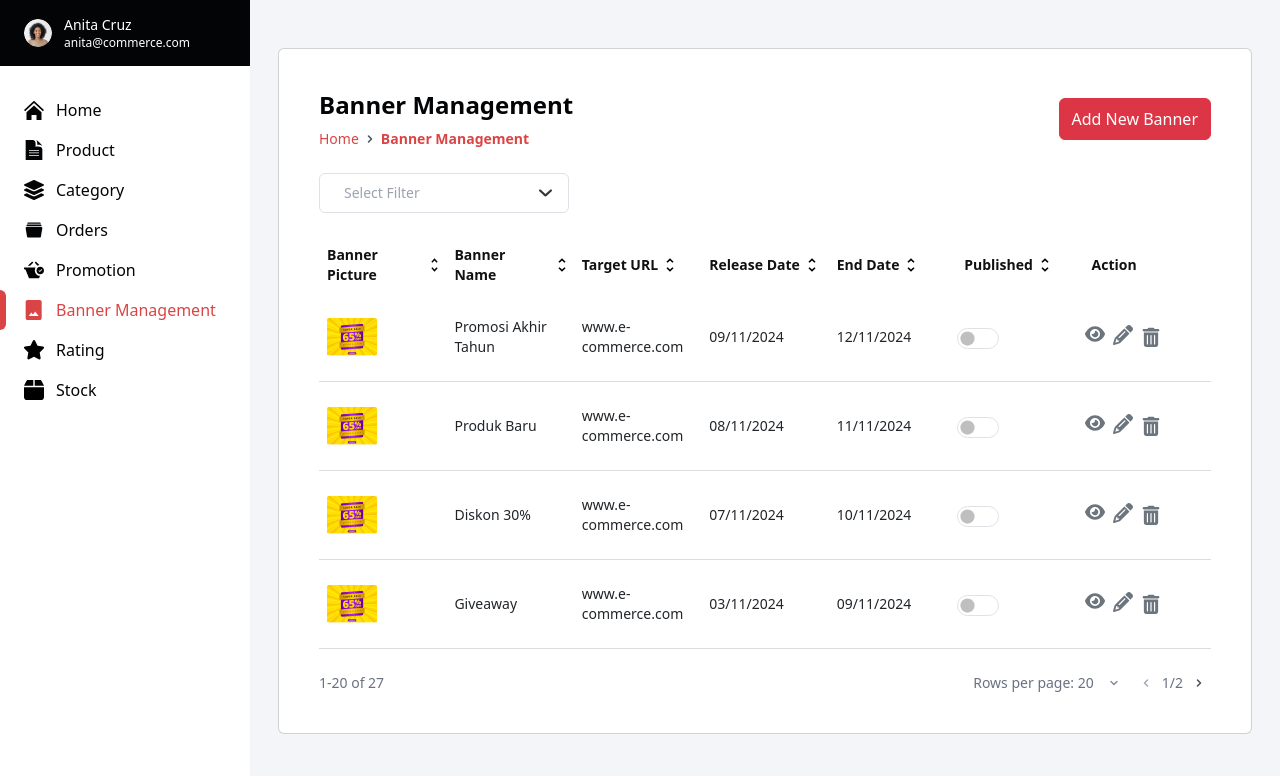
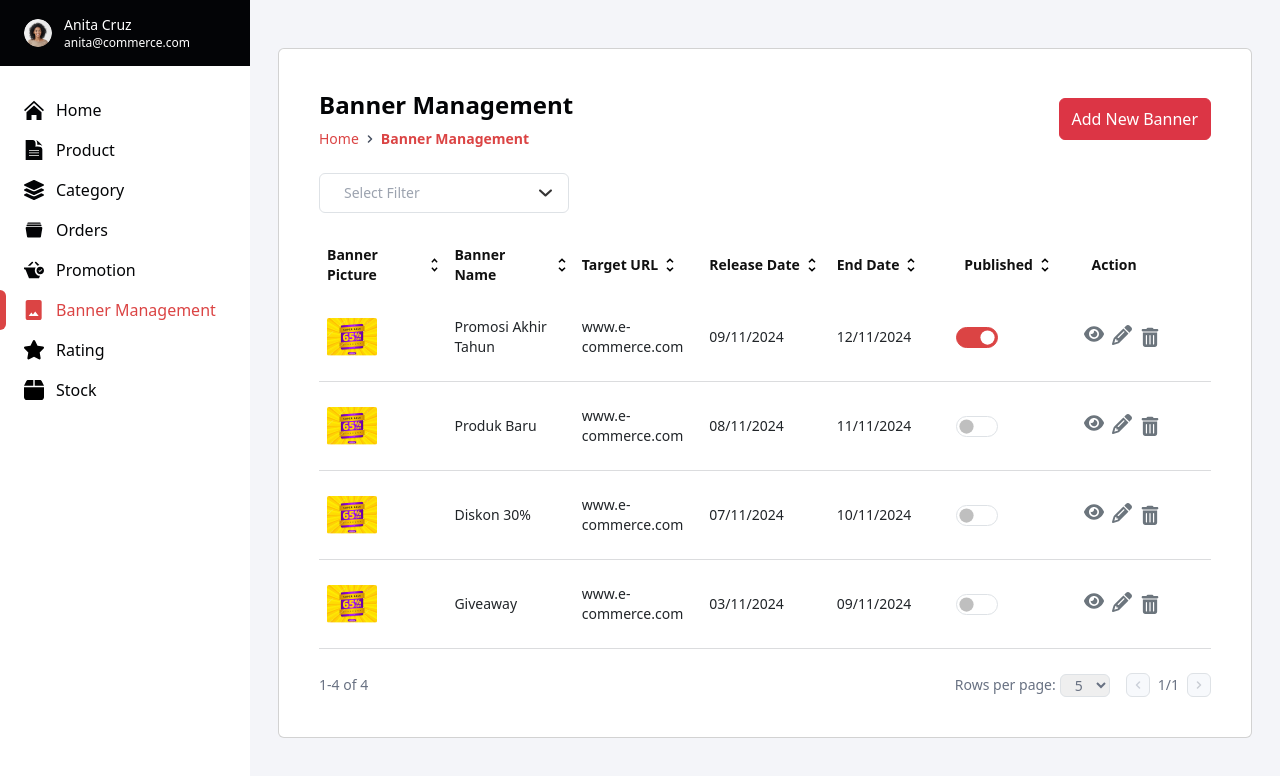
Before and after one commit to AchmadZahrulAZ/dashboard-ecommerce-kelompok-1, a React (Vite) app: page /banner in a window 1280 px wide. Shown: the top 776 px of the page. Built offline with nearby package versions, Linux system fonts and the light colour scheme.

Commit message:
feat: adding button for pagination banner, rating, stock

```diff
--- a/src/components/Banner/BannerListComponent.jsx
+++ b/src/components/Banner/BannerListComponent.jsx
@@ -1,9 +1,9 @@
-import React, { useState } from 'react';
+import React, { useState, useMemo } from 'react';
 import { Link } from 'react-router-dom';
 import DropdownIcon from '../../assets/icons/rating/DropdownBig.svg';
 import FilterIcon from '../../assets/icons/rating/Filter.svg';
-import Right from '../../assets/icons/rating/Right.svg';
-import PaginationChevronDownIcon from '../../assets/icons/rating/PaginationChevronDown.svg';
+import SortIcon from '../../assets/icons/product/SortIcon.svg';
+import SortActiveIcon from '../../assets/icons/product/SortIconActive.svg';
 import PaginationChevronLeftIcon from '../../assets/icons/rating/PaginationChevronLeft.svg';
 import PaginationChevronRightIcon from '../../assets/icons/rating/PaginationChevronRight.svg';
 import DummyBanner from '../../assets/images/banner/DummyBanner.png';
@@ -52,24 +52,37 @@ const BannerListComponent = () => {
     },
   ]);
 
+  const [currentPage, setCurrentPage] = useState(1);
+  const [itemsPerPage, setItemsPerPage] = useState(5);
+
+  const totalPages = Math.ceil(banners.length / itemsPerPage);
+
+  const paginatedBanners = useMemo(() => {
+    const startIndex = (currentPage - 1) * itemsPerPage;
+    const endIndex = currentPage * itemsPerPage;
+    return banners.slice(startIndex, endIndex);
+  }, [banners, currentPage, itemsPerPage]);
+
+  const handleNextPage = () => {
+    if (currentPage < totalPages) setCurrentPage((prev) => prev + 1);
+  };
+
+  const handlePreviousPage = () => {
+    if (currentPage > 1) setCurrentPage((prev) => prev - 1);
+  };
+
   const handleSwitchChange = (bannerId, newPublishedValue) => {
     setBanners((prevBanners) => prevBanners.map((banner) => (banner.id === bannerId ? { ...banner, published: newPublishedValue } : banner)));
 
-    // confirmation alert
     if (!newPublishedValue) {
       Swal.fire({
         title: 'Confirmation',
-        text: 'Are you sure want to unpublish this banner? ',
+        text: 'Are you sure want to unpublish this banner?',
         icon: 'warning',
         showCancelButton: true,
         confirmButtonColor: '#d33',
         cancelButtonText: 'No',
         confirmButtonText: 'Yes',
-        customClass: {
-          title: 'my-title-class',
-          cancelButton: 'swal2-cancel-outline',
-          confirmButton: 'swal2-confirm-no-outline',
-        },
       }).then((result) => {
         if (!result.isConfirmed) {
           setBanners((prevBanners) => prevBanners.map((banner) => (banner.id === bannerId ? { ...banner, published: true } : banner)));
@@ -81,7 +94,7 @@ const BannerListComponent = () => {
   return (
     <div className="container">
       <div className="p-10 card">
-        {/* Title Section */}
+        {/* Header */}
         <div className="flex items-center justify-between">
           <div>
             <h2 className="font-lato font-bold text-[#030406] text-2xl">Banner Management</h2>
@@ -96,7 +109,7 @@ const BannerListComponent = () => {
           </Link>
         </div>
 
-        {/* Second Row */}
+        {/* Filter */}
         <div className="flex items-center space-x-4 mt-6">
           <div className="flex items-center w-[250px] h-[40px] border rounded-md">
             <input type="text" placeholder="Select Filter" className="w-full px-4 text-sm outline-none" />
@@ -104,9 +117,8 @@ const BannerListComponent = () => {
           </div>
         </div>
 
-        {/* Third Row: Titles and Data */}
+        {/* Table */}
         <div className="mt-4 table-responsive">
-          {/* Title Row */}
           <div className="grid grid-cols-[1fr_1fr_1fr_1fr_1fr_1fr_1fr] text-[#111111] font-lato font-bold text-sm py-2">
             <div className="flex items-center space-x-2 px-2">
               Banner Picture
@@ -135,8 +147,7 @@ const BannerListComponent = () => {
             <div className="flex items-center space-x-2 px-2">Action</div>
           </div>
 
-          {/* Data Rows */}
-          {banners.map((item) => (
+          {paginatedBanners.map((item) => (
             <div key={item.id} className="grid grid-cols-[1fr_1fr_1fr_1fr_1fr_1fr_1fr] items-center text-sm py-4 border-b border-[#DBDCDE]">
               <div className="px-2">
                 <img src={item.bannerPicture} alt="Profile" className="w-[50px] h-[37.4px] rounded-sm" />
@@ -145,50 +156,72 @@ const BannerListComponent = () => {
               <div className="px-2">{item.targetURL}</div>
               <div className="px-2">{item.releaseDate}</div>
               <div className="px-2">{item.endDate}</div>
-              <td>
-                <div className=" form-check form-switch custom-switch form-switch-success">
-                  <input className="form-check-input" type="checkbox" role="switch" id="flexSwitchCheckChecked" checked={banners.published} onChange={(e) => handleSwitchChange(banners.id, e.target.checked)} />
+              <div className="form-check form-switch custom-switch form-switch-success">
+                <input className="form-check-input" type="checkbox" role="switch" checked={item.published} onChange={(e) => handleSwitchChange(item.id, e.target.checked)} />
               </div>
-              </td>
-              <td>
               <div className="flex gap-2">
-                  {/* Detail Button */}
                 <Link to="/banner/detail/:id">
                   <button>
                     <img src={DetailIcon} alt="Detail" />
                   </button>
                 </Link>
-
-                  {/* Edit Button */}
                 <Link to="/banner/edit/:id">
                   <button>
                     <img src={EditIcon} alt="Edit" />
                   </button>
                 </Link>
-
-                  {/* Delete Button */}
                 <button>
                   <img src={DeleteIcon} alt="Delete" />
                 </button>
               </div>
-              </td>
             </div>
           ))}
         </div>
 
-        {/* Pagination */}
+        {/* Pagination Controls */}
         <div className="flex items-center justify-between mt-6 text-sm text-[#687182]">
-          <span>1-20 of 27</span>
+          {/* Left Section: Displaying data range */}
+          <div>
+            <span>
+              {currentPage * itemsPerPage - (itemsPerPage - 1)}-{Math.min(currentPage * itemsPerPage, banners.length)} of {banners.length}
+            </span>
+          </div>
+
+          {/* Right Section: Pagination controls and Rows per page */}
           <div className="flex items-center space-x-4">
-            <span>Rows per page: 20</span>
-            <img src={PaginationChevronDownIcon} alt="Dropdown" />
+            {/* Dropdown Rows per page */}
             <div className="flex items-center space-x-1">
-              <button className="w-[24px] h-[20px] rounded-md bg-white flex items-center justify-center">
-                <img src={PaginationChevronLeftIcon} alt="Previous" />
+              <span>Rows per page:</span>
+              <select value={itemsPerPage} onChange={(e) => setItemsPerPage(Number(e.target.value))} className="w-[50px] text-center border border-[#3C4858] rounded-md">
+                <option value={5}>5</option>
+                <option value={10}>10</option>
+                <option value={20}>20</option>
+              </select>
+            </div>
+
+            {/* Pagination Controls */}
+            <div className="flex items-center space-x-2">
+              {/* Previous Page Button */}
+              <button
+                onClick={handlePreviousPage}
+                disabled={currentPage === 1}
+                className={`w-[24px] h-[24px] rounded-[6px] flex items-center justify-center border ${currentPage === 1 ? 'border-[#3C4858] bg-[#F7F9FC] cursor-not-allowed' : 'border-[#3C4858] bg-[#FFFFFF] hover:bg-[#EDEFF3]'}`}
+              >
+                <img src={PaginationChevronLeftIcon} alt="Previous" className={currentPage === 1 ? 'opacity-50' : 'opacity-100'} />
               </button>
-              <span className="text-[#687182]">1/2</span>
-              <button className="w-[24px] h-[20px] rounded-md bg-white flex items-center justify-center">
-                <img src={PaginationChevronRightIcon} alt="Next" />
+
+              {/* Current Page and Total Pages */}
+              <span className="font-medium">
+                {currentPage}/{totalPages}
+              </span>
+
+              {/* Next Page Button */}
+              <button
+                onClick={handleNextPage}
+                disabled={currentPage === totalPages}
+                className={`w-[24px] h-[24px] rounded-[6px] flex items-center justify-center border ${currentPage === totalPages ? 'border-[#3C4858] bg-[#F7F9FC] cursor-not-allowed' : 'border-[#3C4858] bg-[#FFFFFF] hover:bg-[#EDEFF3]'}`}
+              >
+                <img src={PaginationChevronRightIcon} alt="Next" className={currentPage === totalPages ? 'opacity-25' : 'opacity-50'} />
               </button>
             </div>
           </div>
--- a/src/components/Rating/RatingListComponent.jsx
+++ b/src/components/Rating/RatingListComponent.jsx
@@ -2,8 +2,8 @@ import React, { useState } from 'react';
 import CalendarIcon from '../../assets/icons/rating/Calendar.svg';
 import DropdownIcon from '../../assets/icons/rating/DropdownBig.svg';
 import SearchIcon from '../../assets/icons/rating/Search.svg';
-import FilterIcon from '../../assets/icons/rating/Filter.svg';
-import Right from '../../assets/icons/rating/Right.svg';
+import SortIcon from '../../assets/icons/product/SortIcon.svg';
+import SortActiveIcon from '../../assets/icons/product/SortIconActive.svg';
 import ChevronRightIcon from '../../assets/icons/rating/WhiteChevronRight.svg';
 import ChevronDownIcon from '../../assets/icons/rating/WhiteChevronDown.svg';
 import PaginationChevronLeftIcon from '../../assets/icons/rating/PaginationChevronLeft.svg';
@@ -80,17 +80,15 @@ const RatingListComponent = () => {
   return (
     <div className="container">
       <div className="p-10 card">
-        {/* Title Section */}
         <div>
           <h2 className="font-lato font-bold text-[#030406] text-2xl">Rating</h2>
           <div className="flex items-center text-sm font-lato text-[#DB4444] mt-2">
             <span>Home</span>
-            <img src={Right} alt="Chevron" className="mx-2" />
+            <img src={PaginationChevronRightIcon} alt="Chevron" className="mx-2" />
             <span className="font-semibold">Rating</span>
           </div>
         </div>
 
-        {/* Second Row */}
         <div className="flex items-center space-x-4 mt-6">
           <button className="w-[48px] h-[40px] rounded-md border bg-white flex items-center justify-center">
             <img src={CalendarIcon} alt="Calendar" />
@@ -105,34 +103,16 @@ const RatingListComponent = () => {
           </div>
         </div>
 
-        {/* Third Row: Titles and Data */}
         <div className="mt-6">
-          {/* Title Row */}
           <div className="grid grid-cols-[1fr_1fr_1fr_1fr_2fr_1fr] text-[#111111] font-lato font-bold text-sm py-2">
-            <div className="flex items-center space-x-2 px-2">
-              Profile Picture
-              <img src={FilterIcon} alt="Filter" className="w-2 ml-2" />
-            </div>
-            <div className="flex items-center space-x-2 px-2">
-              User Name
-              <img src={FilterIcon} alt="Filter" className="w-2 ml-2" />
-            </div>
-            <div className="flex items-center space-x-2 px-2">
-              Rating
-              <img src={FilterIcon} alt="Filter" className="w-2 ml-2" />
-            </div>
-            <div className="flex items-center space-x-2 px-2">
-              Review Date
-              <img src={FilterIcon} alt="Filter" className="w-2 ml-2" />
-            </div>
-            <div className="flex items-center space-x-2 px-2">
-              Review
-              <img src={FilterIcon} alt="Filter" className="w-2 ml-2" />
-            </div>
-            <div className="flex items-center space-x-2 px-2">Action</div>
+            <div className="px-2">Profile Picture</div>
+            <div className="px-2">User Name</div>
+            <div className="px-2">Rating</div>
+            <div className="px-2">Review Date</div>
+            <div className="px-2">Review</div>
+            <div className="px-2">Action</div>
           </div>
 
-          {/* Data Rows */}
           {currentData.map((item, index) => (
             <div key={item.id} className="grid grid-cols-[1fr_1fr_1fr_1fr_2fr_1fr] items-center text-sm py-4 border-b border-[#DBDCDE]">
               <div className="px-2">
@@ -143,10 +123,7 @@ const RatingListComponent = () => {
               <div className="px-2">{item.reviewDate}</div>
               <div className="px-2">{expandedRow === index ? item.fullReview : item.review}</div>
               <div className="px-2">
-                <button
-                  className="w-[28px] h-[28px] rounded-lg bg-[#111111] flex items-center justify-center"
-                  onClick={() => toggleRow(index)}
-                >
+                <button className="w-[28px] h-[28px] rounded-lg bg-[#111111] flex items-center justify-center" onClick={() => toggleRow(index)}>
                   <img src={expandedRow === index ? ChevronDownIcon : ChevronRightIcon} alt="Toggle" />
                 </button>
               </div>
@@ -154,27 +131,41 @@ const RatingListComponent = () => {
           ))}
         </div>
 
-        {/* Pagination */}
+        {/* Pagination Section */}
         <div className="flex items-center justify-between mt-6 text-sm text-[#687182]">
+          <div>
             <span>
-            {currentPage}-{Math.min(currentPage * itemsPerPage, data.length)} of {data.length}
+              {currentPage * itemsPerPage - (itemsPerPage - 1)}-{Math.min(currentPage * itemsPerPage, data.length)} of {data.length}
             </span>
+          </div>
+          <div className="flex items-center space-x-4">
             <div className="flex items-center space-x-1">
               <span>Rows per page:</span>
-            <select value={itemsPerPage} onChange={handleItemsPerPageChange} className="w-[40px] text-center border rounded-md">
+              <select value={itemsPerPage} onChange={handleItemsPerPageChange} className="w-[50px] text-center border border-[#3C4858] rounded-md">
                 <option value={5}>5</option>
                 <option value={10}>10</option>
                 <option value={20}>20</option>
               </select>
-            <button onClick={handlePreviousPage} disabled={currentPage === 1} className={`w-[24px] h-[20px] rounded-md bg-white ${currentPage === 1 ? 'opacity-50 cursor-not-allowed' : ''}`}>
-              <img src={PaginationChevronLeftIcon} alt="Previous" />
+            </div>
+            <div className="flex items-center space-x-2">
+              <button
+                onClick={handlePreviousPage}
+                disabled={currentPage === 1}
+                className={`w-[24px] h-[20px] rounded-[6px] flex items-center justify-center border ${currentPage === 1 ? 'border-[#3C4858] bg-[#F7F9FC] cursor-not-allowed' : 'border-[#3C4858] bg-[#FFFFFF] hover:bg-[#EDEFF3]'}`}
+              >
+                <img src={PaginationChevronLeftIcon} alt="Previous" className={currentPage === 1 ? 'opacity-50' : 'opacity-100'} />
               </button>
-            <span>
+              <span className="font-medium">
                 {currentPage}/{totalPages}
               </span>
-            <button onClick={handleNextPage} disabled={currentPage === totalPages} className={`w-[24px] h-[20px] rounded-md bg-white ${currentPage === totalPages ? 'opacity-50 cursor-not-allowed' : ''}`}>
-              <img src={PaginationChevronRightIcon} alt="Next" />
+              <button
+                onClick={handleNextPage}
+                disabled={currentPage === totalPages}
+                className={`w-[24px] h-[20px] rounded-[6px] flex items-center justify-center border ${currentPage === totalPages ? 'border-[#3C4858] bg-[#F7F9FC] cursor-not-allowed' : 'border-[#3C4858] bg-[#FFFFFF] hover:bg-[#EDEFF3]'}`}
+              >
+                <img src={PaginationChevronRightIcon} alt="Next" className={currentPage === totalPages ? 'opacity-25' : 'opacity-50'} />
               </button>
+            </div>
           </div>
         </div>
       </div>
--- a/src/components/Stock/StockListComponent.jsx
+++ b/src/components/Stock/StockListComponent.jsx
@@ -165,25 +165,50 @@ const StockListComponent = ({ stocks, onEdit, onDetail, onDelete }) => {
 
         {/* Pagination Section */}
         <div className="flex items-center justify-between mt-6 text-sm text-[#687182]">
+          {/* Left Section: Displaying data range */}
+          <div>
             <span>
-            {currentPage}-{Math.min(currentPage * itemsPerPage, filteredStocks.length)} of {filteredStocks.length}
+              {currentPage * itemsPerPage - (itemsPerPage - 1)}-{Math.min(currentPage * itemsPerPage, filteredStocks.length)} of {filteredStocks.length}
             </span>
+          </div>
+
+          {/* Right Section: Pagination controls and Rows per page */}
+          <div className="flex items-center space-x-4">
+            {/* Dropdown Rows per page */}
             <div className="flex items-center space-x-1">
               <span>Rows per page:</span>
-            <select value={itemsPerPage} onChange={(e) => setItemsPerPage(Number(e.target.value))} className="w-[40px] text-center border rounded-md">
+              <select value={itemsPerPage} onChange={(e) => setItemsPerPage(Number(e.target.value))} className="w-[50px] text-center border border-[#3C4858] rounded-md">
                 <option value={5}>5</option>
                 <option value={10}>10</option>
                 <option value={20}>20</option>
               </select>
-            <button onClick={handlePreviousPage} disabled={currentPage === 1} className={`w-[24px] h-[20px] rounded-md bg-white ${currentPage === 1 ? 'opacity-50 cursor-not-allowed' : ''}`}>
-              <img src={PaginationChevronLeftIcon} alt="Previous" />
+            </div>
+
+            {/* Pagination Controls */}
+            <div className="flex items-center space-x-2">
+              {/* Previous Page Button */}
+              <button
+                onClick={handlePreviousPage}
+                disabled={currentPage === 1}
+                className={`w-[24px] h-[20px] rounded-[6px] flex items-center justify-center border ${currentPage === 1 ? 'border-[#3C4858] bg-[#F7F9FC] cursor-not-allowed' : 'border-[#3C4858] bg-[#FFFFFF] hover:bg-[#EDEFF3]'}`}
+              >
+                <img src={PaginationChevronLeftIcon} alt="Previous" className={currentPage === 1 ? 'opacity-50' : 'opacity-100'} />
               </button>
-            <span>
+
+              {/* Current Page and Total Pages */}
+              <span className="font-medium">
                 {currentPage}/{totalPages}
               </span>
-            <button onClick={handleNextPage} disabled={currentPage === totalPages} className={`w-[24px] h-[20px] rounded-md bg-white ${currentPage === totalPages ? 'opacity-50 cursor-not-allowed' : ''}`}>
-              <img src={PaginationChevronRightIcon} alt="Next" />
+
+              {/* Next Page Button */}
+              <button
+                onClick={handleNextPage}
+                disabled={currentPage === totalPages}
+                className={`w-[24px] h-[20px] rounded-[6px] flex items-center justify-center border ${currentPage === totalPages ? 'border-[#3C4858] bg-[#F7F9FC] cursor-not-allowed' : 'border-[#3C4858] bg-[#FFFFFF] hover:bg-[#EDEFF3]'}`}
+              >
+                <img src={PaginationChevronRightIcon} alt="Next" className={currentPage === totalPages ? 'opacity-25' : 'opacity-50'} />
               </button>
+            </div>
           </div>
         </div>
       </div>
```
Lines whose indentation alone changed are shown as unchanged.
